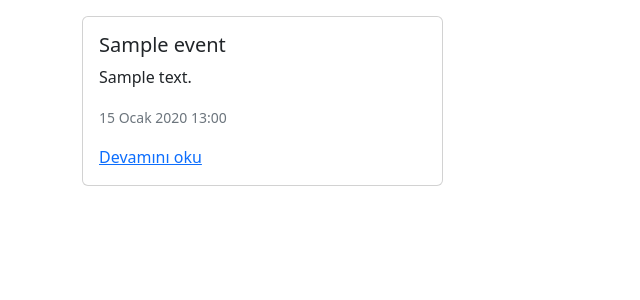
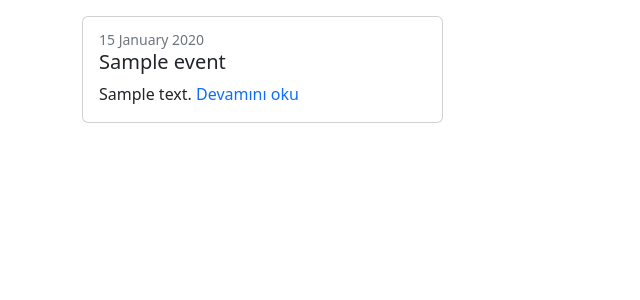
Before and after one commit to mcurvay/ceride, a Django app: page / in a window 1280 px wide. Shown: the part 56-356 px from the top of the page, without its empty margins (0-640 px from the left). Run offline with Django 4.2, Linux system fonts and the light colour scheme; tables that the repository leaves empty hold one stand-in row (values such as "Sample post"); style sheets or scripts are compiled from the project's sources; parts of the project's set-up code (start-up, migrations or seed data) failed here and were passed over; some libraries are stand-ins or nearby versions.

Commit message:
tarih zaman lokalize edildi ve anlamlandırıldı

```diff
--- a/app/models.py
+++ b/app/models.py
@@ -1,8 +1,11 @@
-from datetime import datetime
+from datetime import datetime, timedelta
+import locale
 from django.db import models
 from django.contrib.auth.models import User
 
 # TODO: TextField veri girişlerinde markdown desteği eklenecek.
+
+locale.setlocale(locale.LC_TIME, "tr_TR")
 
 LEVEL = [
     (1, '1: Lorem ipsum'),
@@ -55,6 +58,23 @@ class Event(models.Model):
     def __str__(self):
         return self.title
 
+    def formatted_date(self):
+        # eğer bugün ise bugün yazdır
+        if self.dateTime.date() == datetime.now().date():
+            return 'Bugün'
+        # eğer dün ise dün yazdır
+        elif self.dateTime.date() == datetime.now().date() - timedelta(days=1):
+            return 'Dün'
+        # eğer bu hafta ise günü yazdır
+        elif self.dateTime.date() >= datetime.now().date() - timedelta(days=7):
+            return self.dateTime.strftime("%A")
+        # eğer bu yıl aynı ise yıl hariç yazdır
+        elif self.dateTime.year == datetime.now().year:
+            return self.dateTime.strftime("%d %B")
+        # eğer önceki yıllarda ise tarihi yazdır
+        else:
+            return self.dateTime.strftime("%d %B %Y")
+
     class Meta:
         verbose_name = 'Olay'
         verbose_name_plural = 'Olaylar'
@@ -67,7 +87,7 @@ class Step(models.Model):
     dateTime = models.DateTimeField('İşlem Tarihi ve Saati', default=datetime.now)
 
     def __str__(self):
-        return self.dateTime.strftime("%H:%M - %d.%m.%y")
+        return self.dateTime.strftime("%H:%M - %d %B %y %A")
 
     class Meta:
         verbose_name = 'Adım'
--- a/templates/partials/_event_card.html
+++ b/templates/partials/_event_card.html
@@ -1,10 +1,12 @@
 <div class="col">
   <div class="card">
     <div class="card-body">
-      <h5 class="card-title">{{ event.title }}</h5>
-      <p class="card-text">{{ event.description }}</p>
-      <p class="card-text"><small class="text-muted">{{ event.dateTime }}</small></p>
-      <a href="{% url 'app:event_detail' event.id %}" class="card-link">Devamını oku</a>
+      <p class="card-subtitle small text-muted">{{ event.formatted_date }}</p>
+      <h5 class="card-title">{{ event.title | truncatechars:80 }}</h5>
+      <p class="card-text">
+        {{ event.description | truncatechars:320 }}
+        <a href="{% url 'app:event_detail' event.id %}" class="card-link text-decoration-none">Devamını oku</a>
+      </p>
     </div>
   </div>
 </div>
```
